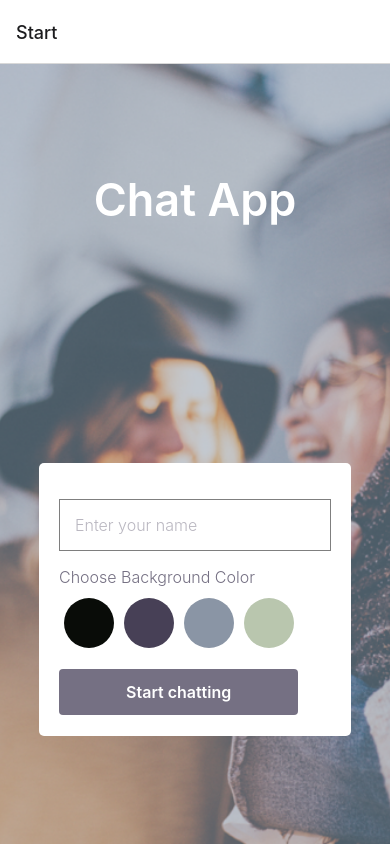
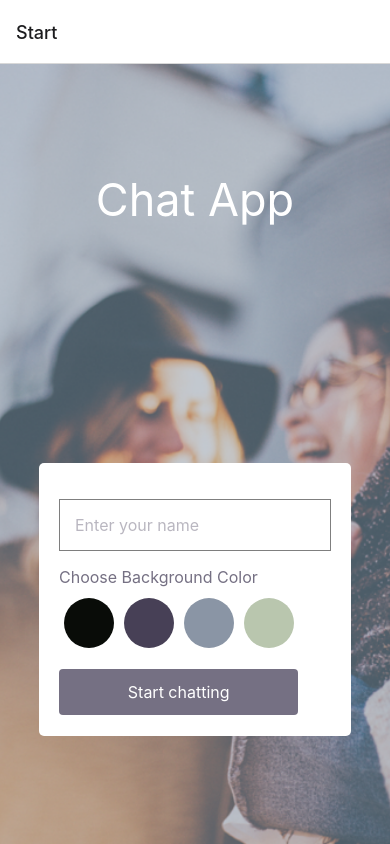
Before and after one commit to staszewska/chat-app, a React Native app: screen /Start in a window 390 px wide. Built offline with nearby package versions, Linux system fonts and the light colour scheme.

Commit message:
fontWeight commented out

```diff
--- a/components/Start.js
+++ b/components/Start.js
@@ -89,21 +89,21 @@ const styles = StyleSheet.create({
     marginTop: 15,
     marginBottom: 15,
     fontSize: 16,
-    fontWeight: 300,
+    // fontWeight: 300,
     fontColor: "#757083",
     opacity: 0.5,
   },
 
   title: {
     fontSize: 45,
-    fontWeight: "600",
+    // fontWeight: 600,
     color: "#FFFFFF",
     marginBottom: 20,
   },
 
   text: {
     fontSize: 16,
-    fontWeight: "300",
+    // fontWeight: 300,
     color: "#757083",
     opacity: 1,
     marginBottom: 10,
@@ -121,7 +121,7 @@ const styles = StyleSheet.create({
 
   buttonText: {
     fontSize: 16,
-    fontWeight: "600",
+    // fontWeight: 600,
     color: "#FFFFFF",
   },
 
```
